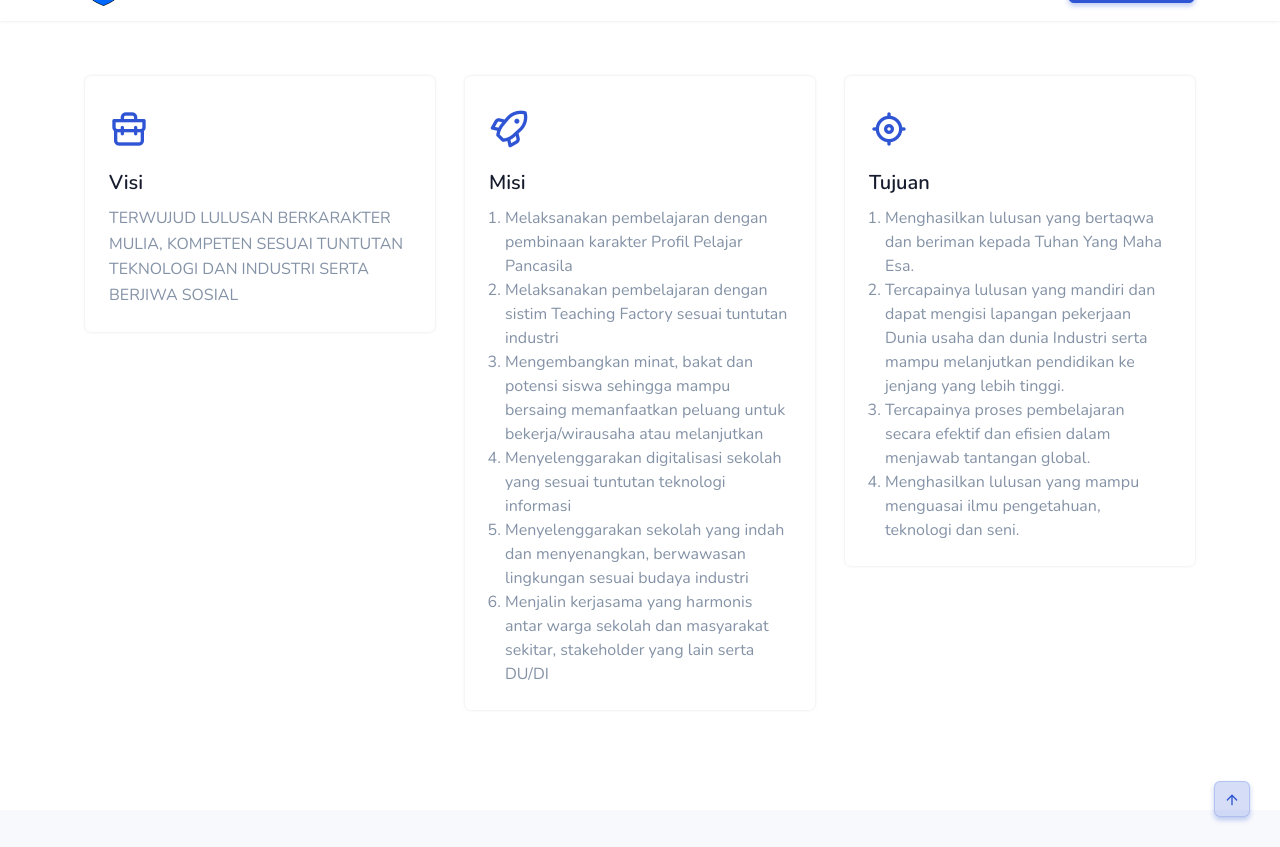
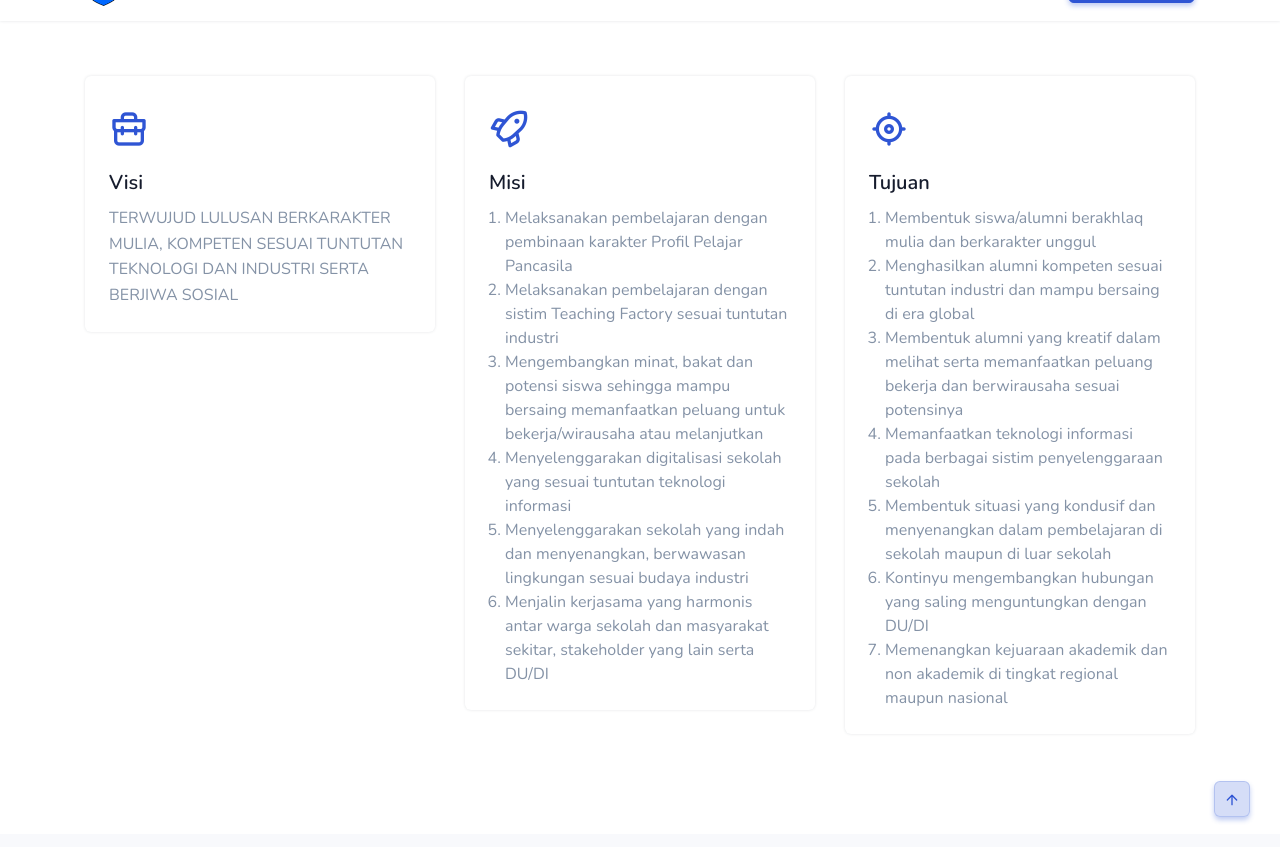
Before and after one commit to smkn1pml/website, a Jekyll site: the page built from pages/index.md, in a window 1280 px wide and 900 px high, scrolled down 1088 px, cut to the strip 53-900 px from the top of the window. Built offline with Jekyll 4.4.1, drawn with Linux system fonts in a browser that asks for light colours; comment, search, counter and statistics services are not loaded.

Commit message:
Update Pengaturan “school”

```diff
--- a/_data/settings/school.yml
+++ b/_data/settings/school.yml
@@ -17,14 +17,18 @@ mission:
   - content: Menjalin kerjasama yang harmonis antar warga sekolah dan masyarakat
       sekitar, stakeholder yang lain serta DU/DI
 goal:
-  - content: Menghasilkan lulusan yang bertaqwa dan beriman kepada Tuhan Yang Maha Esa.
-  - content: Tercapainya lulusan yang mandiri dan dapat mengisi lapangan pekerjaan
-      Dunia usaha dan dunia Industri serta mampu melanjutkan pendidikan ke
-      jenjang yang lebih tinggi.
-  - content: Tercapainya proses pembelajaran secara efektif dan efisien dalam
-      menjawab tantangan global.
-  - content: Menghasilkan lulusan yang mampu menguasai ilmu pengetahuan, teknologi
-      dan seni.
+  - content: Membentuk siswa/alumni berakhlaq mulia dan berkarakter unggul
+  - content: Menghasilkan alumni kompeten sesuai tuntutan industri dan mampu
+      bersaing di era global
+  - content: Membentuk alumni yang kreatif dalam melihat serta memanfaatkan peluang
+      bekerja dan berwirausaha sesuai potensinya
+  - content: Memanfaatkan teknologi informasi pada berbagai sistim penyelenggaraan
+      sekolah
+  - content: Membentuk situasi yang kondusif dan menyenangkan dalam pembelajaran di
+      sekolah maupun di luar sekolah
+  - content: Kontinyu mengembangkan hubungan yang saling menguntungkan dengan DU/DI
+  - content: Memenangkan kejuaraan akademik dan non akademik di tingkat regional
+      maupun nasional
 address:
   google_maps: https://goo.gl/maps/3FPYbuNdiLgSkTVy9
   address: Jalan Gatot Subroto No. 31, Bojongbata, Kec. Pemalang, Kabupaten
```
